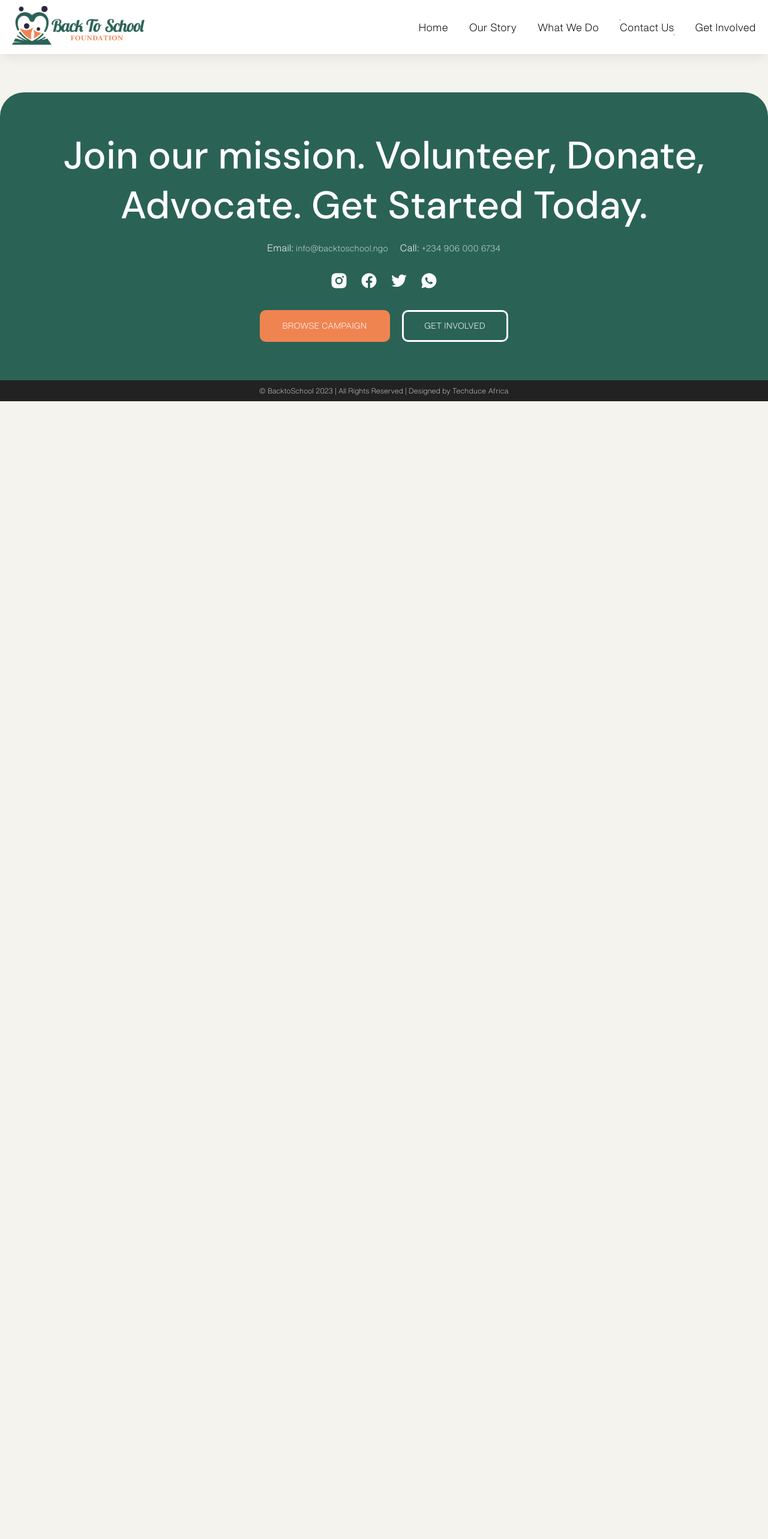
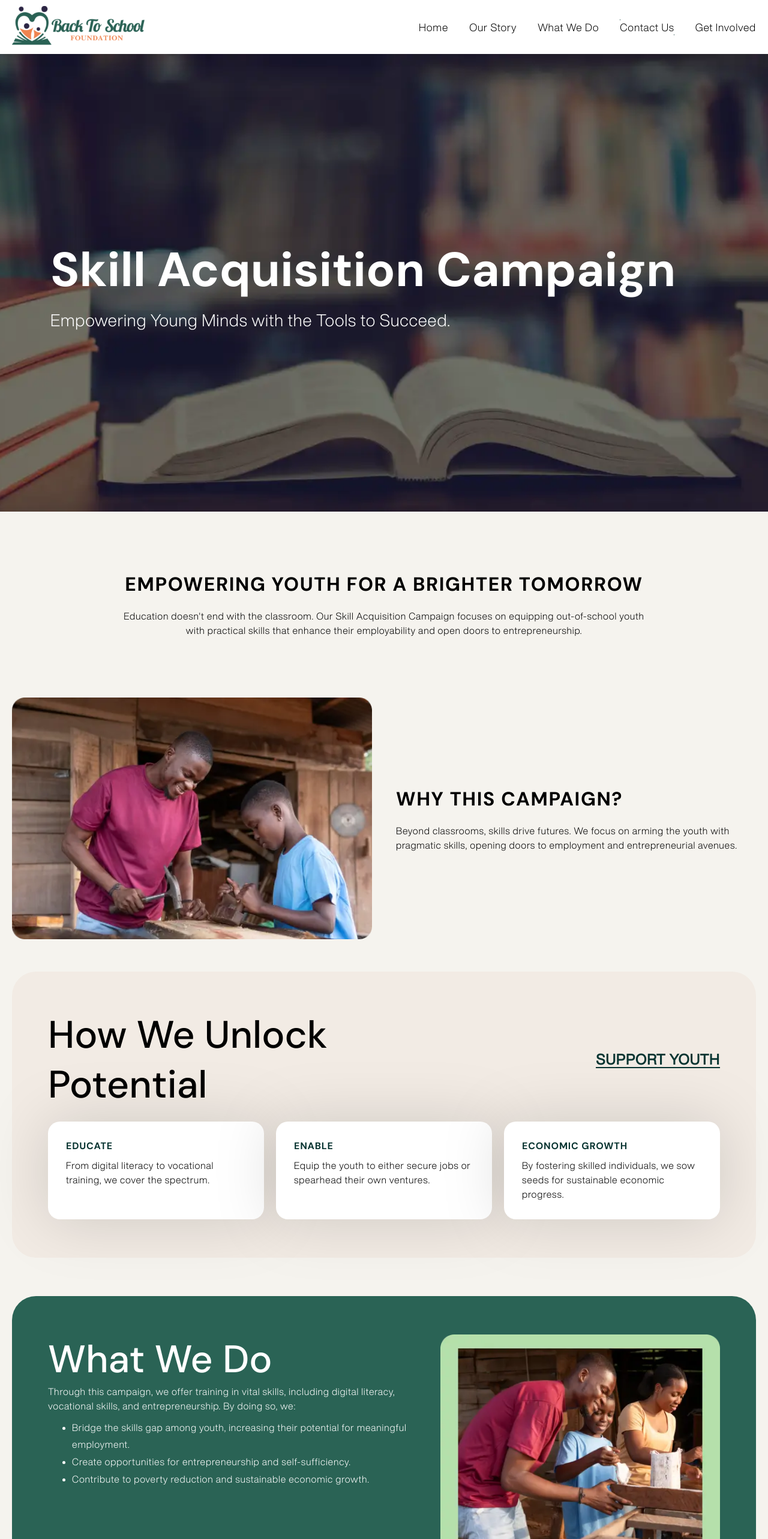
Before and after one commit to TechduceAfrica/back-to-school, a React (Create React App) app: page /skill-acquisition-campaign in a window 1280 px wide. Shown: the top 2566 px of the page at 60% size. Before the commit the page ends 800 px from the top, so only its background shows below. Built offline with nearby package versions, Linux system fonts and the light colour scheme.

Commit message:
Page Update
Skill Acquisition Campaign page done

```diff
--- a/src/App.css
+++ b/src/App.css
@@ -29,6 +29,9 @@ p, a, li, ul, ol {
   font-style: normal;
   letter-spacing: 0.05rem;
   line-height: normal;
+}
+
+p, a {
   color: #000000;
 }
 
--- a/src/App.js
+++ b/src/App.js
@@ -12,7 +12,8 @@ import ContactPage from './Pages/ContactPage';
 import GetInvolvedPage from './Pages/GetInvolvedPage';
 import TeacherSupport from './Pages/TeacherSupport';
 import SupplyDrive from './Pages/SupplyDrivePage';
-import SponsorAChild from './Pages/SponsorAChild'
+import SponsorAChild from './Pages/SponsorAChild';
+import SkillAcquisitionCampaign from './Pages/SkillAcquisitionCampaign';
 
 function App() {
   return (
@@ -29,6 +30,7 @@ function App() {
             <Route exact path='/teacher-training-and-support' element={<TeacherSupport/>} />
             <Route exact path='/back-to-school-supply-drive' element={<SupplyDrive/>} />
             <Route exact path='/sponsor-a-child-campaign' element={<SponsorAChild/>} />
+            <Route exact path='/skill-acquisition-campaign' element={<SkillAcquisitionCampaign/>} />
           </Routes>
         </div>
         <Footer />
--- a/src/Contents/SkillAcquisitionCampaign.js
+++ b/src/Contents/SkillAcquisitionCampaign.js
@@ -1,28 +1,28 @@
-const SkillAcquisitionCampaign = {
-    InitiativeMainTextTitle: "",
-    InitiativeMainTextText: "",
-    InitiativeSectionOneImg: "",
-    InitiativeSectionOneImgAlt: "",
-    InitiativeSectionOneImgWidth: "",
-    InitiativeSectionOneImgHeight: "",
-    InitiativeSectionOneTitle: "",
-    InitiativeSectionOneTextBody: "",
-    InitiativeSectionTwoTitle: "",
+const SkillCampaign = {
+    InitiativeMainTextTitle: "Empowering Youth for a Brighter Tomorrow",
+    InitiativeMainTextText: "Education doesn't end with the classroom. Our Skill Acquisition Campaign focuses on equipping out-of-school youth with practical skills that enhance their employability and open doors to entrepreneurship.",
+    InitiativeSectionOneImg: `${process.env.PUBLIC_URL + '/images/medium-shot-people-working-with-tools.webp'}`,
+    InitiativeSectionOneImgAlt: "Skill Acquisition Campaign",
+    InitiativeSectionOneImgWidth: "556px",
+    InitiativeSectionOneImgHeight: "373px",
+    InitiativeSectionOneTitle: "Why This Campaign?",
+    InitiativeSectionOneTextBody: "Beyond classrooms, skills drive futures. We focus on arming the youth with pragmatic skills, opening doors to employment and entrepreneurial avenues.",
+    InitiativeSectionTwoTitle: "How We Unlock Potential",
     InitiativeSectionTwoBTNText: "Support Youth",
     InitiativeSectionTwoBoxTitleOne: "Educate",
-    InitiativeSectionTwoBoxTextOne: "",
+    InitiativeSectionTwoBoxTextOne: "From digital literacy to vocational training, we cover the spectrum.",
     InitiativeSectionTwoBoxTitleTwo: "Enable",
-    InitiativeSectionTwoBoxTextTwo: "",
+    InitiativeSectionTwoBoxTextTwo: "Equip the youth to either secure jobs or spearhead their own ventures.",
     InitiativeSectionTwoBoxTitleThree: "Economic Growth",
-    InitiativeSectionTwoBoxTextThree: "",
-    InitiativeWhatWeDoSectionText: "",
-    InitiativeWhatWeDoSectionListOne: "",
-    InitiativeWhatWeDoSectionListTwo: "",
-    InitiativeWhatWeDoSectionListThree: "",
-    InitiativeWhatWeDoSectionImg: "",
-    InitiativeWhatWeDoSectionImgAlt: "",
-    InitiativeWhatWeDoSectionImgWidth: "",
-    InitiativeWhatWeDoSectionImgHeight: "",
+    InitiativeSectionTwoBoxTextThree: "By fostering skilled individuals, we sow seeds for sustainable economic progress.",
+    InitiativeWhatWeDoSectionText: "Through this campaign, we offer training in vital skills, including digital literacy, vocational skills, and entrepreneurship. By doing so, we:",
+    InitiativeWhatWeDoSectionListOne: "Bridge the skills gap among youth, increasing their potential for meaningful employment.",
+    InitiativeWhatWeDoSectionListTwo: "Create opportunities for entrepreneurship and self-sufficiency.",
+    InitiativeWhatWeDoSectionListThree: "Contribute to poverty reduction and sustainable economic growth.",
+    InitiativeWhatWeDoSectionImg: `${process.env.PUBLIC_URL + '/images/Skill Acquisition Campaign.webp'}`,
+    InitiativeWhatWeDoSectionImgAlt: "Back to school-Skill Acquisition Campaign",
+    InitiativeWhatWeDoSectionImgWidth: "506px",
+    InitiativeWhatWeDoSectionImgHeight: "414px",
 };
 
-export default SkillAcquisitionCampaign;
+export default SkillCampaign;
--- /dev/null
+++ b/src/Pages/SkillAcquisitionCampaign.jsx
@@ -0,0 +1,107 @@
+import React, {useEffect} from 'react'
+import { Helmet } from 'react-helmet'
+import WhatWeDoHeroSection from '../Components/WhatWeDoHeroSection'
+import InitiativeMainText from '../Components/InitiativeMainText'
+import InitiativeSectionOne from '../Components/InitiativeSectionOne'
+import InitiativeSectionTwo from '../Components/InitiativeSectionTwo'
+import InitiativeWhatWeDoSection from '../Components/InitiativeWhatWeDoSection'
+import SkillCampaign from '../Contents/SkillAcquisitionCampaign'
+
+export default function SkillAcquisitionCampaign() {
+
+    // fade in effect on load of page
+    useEffect(() => {
+        const timeoutId = setTimeout(() => {
+        const element = document.querySelector('.fade-in');
+        if (element) {
+            element.style.opacity = 1;
+        }
+        }, 100); // change this delay as needed
+        return () => clearTimeout(timeoutId);
+    }, []);
+
+    // Page title and make sure page scroll back to up on appearance
+    useEffect(() => {
+        document.title = 'Skill Acquisition Campaign | Empowering Young Minds';
+        window.scrollTo(0, 0);
+    }, []);
+
+    // page schema
+    const schema = {
+        "@context": "https://schema.org",
+        "@type": "Article",
+        "headline": "Skill Acquisition Campaign | Empowering Young Minds",
+        "image": "https://backtoschoolngo.com/images/Skill%20Acquisition%20Campaign.webp",
+        "author": {
+        "@type": "Person",
+        "name": "Techduce Africa"
+        },
+        "publisher": {
+        "@type": "Organization",
+        "name": "Back To School NGO",
+        "logo": {
+            "@type": "ImageObject",
+            "url": "https://backtoschoolngo.netlify.app/static/media/Logo.949cc01fdb53ab9e7879a5171446c22b.svg"
+        }
+        },
+        "datePublished": "2022-04-10T12:00:00Z",
+        "dateModified": "2023-10-19T12:00:00Z",
+        "articleBody": " Our Skill Acquisition Campaign focuses on equipping out-of-school youth with practical skills that enhance their employability and open doors to entrepreneurship..."
+    };
+
+    return (
+        <div className="fade-in initiative-page">
+            {/* Open graph tag for social media */}
+            <Helmet>
+                <script type="application/ld+json">{JSON.stringify(schema)}</script>
+                <title>Skill Acquisition Campaign | Empowering Young Minds</title>
+                <meta property="og:title" content="Skill Acquisition Campaign" />
+                <meta property="og:description" content=" Our Skill Acquisition Campaign focuses on equipping out-of-school youth with practical skills that enhance their employability and open doors to entrepreneurship..." />
+                <meta property="og:image" content="https://backtoschoolngo.com/images/Skill%20Acquisition%20Campaign.webp" />
+                <meta property="og:url" content="https://www.backtoschoolngo.com/skill-acquisition-campaign" />
+            </Helmet>
+
+            <div style={{ backgroundImage: `url(${process.env.PUBLIC_URL + '/images/Back%20to%20school%20NGO_Digital%20Library_book-library-with-open-textbook%201_BacktoschoolNGO.webp'})`,
+                            backgroundSize: 'cover',
+                            backgroundPosition: 'center center',
+                            backgroundRepeat: 'no-repeat',
+                            backgroundColor: '#000000'}}>
+            <div div className='boxed pad'>
+                <WhatWeDoHeroSection
+                    title= "Skill Acquisition Campaign"
+                    text= "Empowering Young Minds with the Tools to Succeed."/>
+            </div>
+            </div>
+            <main className='boxed pad'>
+                <InitiativeMainText
+                    imttitle={SkillCampaign.InitiativeMainTextTitle}
+                    imttext={SkillCampaign.InitiativeMainTextText}/>
+                <InitiativeSectionOne
+                    bihsrc={SkillCampaign.InitiativeSectionOneImg}
+                    bihalt={SkillCampaign.InitiativeSectionOneImgAlt}
+                    bihwidth={SkillCampaign.InitiativeSectionOneImgWidth}
+                    bihheight={SkillCampaign.InitiativeSectionOneImgHeight}
+                    bihtext={SkillCampaign.InitiativeSectionOneTextBody}
+                    bihtitle={SkillCampaign.InitiativeSectionOneTitle}/>
+                <InitiativeSectionTwo
+                    isttitle={SkillCampaign.InitiativeSectionTwoTitle}
+                    btntext={SkillCampaign.InitiativeSectionTwoBTNText}
+                    boxtitleone={SkillCampaign.InitiativeSectionTwoBoxTitleOne}
+                    boxtextone={SkillCampaign.InitiativeSectionTwoBoxTextOne}
+                    boxtitletwo={SkillCampaign.InitiativeSectionTwoBoxTitleTwo}
+                    boxtexttwo={SkillCampaign.InitiativeSectionTwoBoxTextTwo}
+                    boxtitlethree={SkillCampaign.InitiativeSectionTwoBoxTitleThree}
+                    boxtextthree={SkillCampaign.InitiativeSectionTwoBoxTextThree}/>
+                <InitiativeWhatWeDoSection
+                    iwdstext={SkillCampaign.InitiativeWhatWeDoSectionText}
+                    iwdslistone={SkillCampaign.InitiativeWhatWeDoSectionListOne}
+                    iwdslisttwo={SkillCampaign.InitiativeWhatWeDoSectionListTwo}
+                    iwdslistthree={SkillCampaign.InitiativeWhatWeDoSectionListThree}
+                    iwdssrc={SkillCampaign.InitiativeWhatWeDoSectionImg}
+                    iwdsalt={SkillCampaign.InitiativeWhatWeDoSectionImgAlt}
+                    iwdswidth={SkillCampaign.InitiativeWhatWeDoSectionImgWidth}
+                    iwdsheight={SkillCampaign.InitiativeWhatWeDoSectionImgHeight}/>
+            </main>
+        </div>
+    )
+}
```
Also changed, not shown: public/images/Skill Acquisition Campaign.webp (added), public/images/medium-shot-people-working-with-tools.webp (added).
